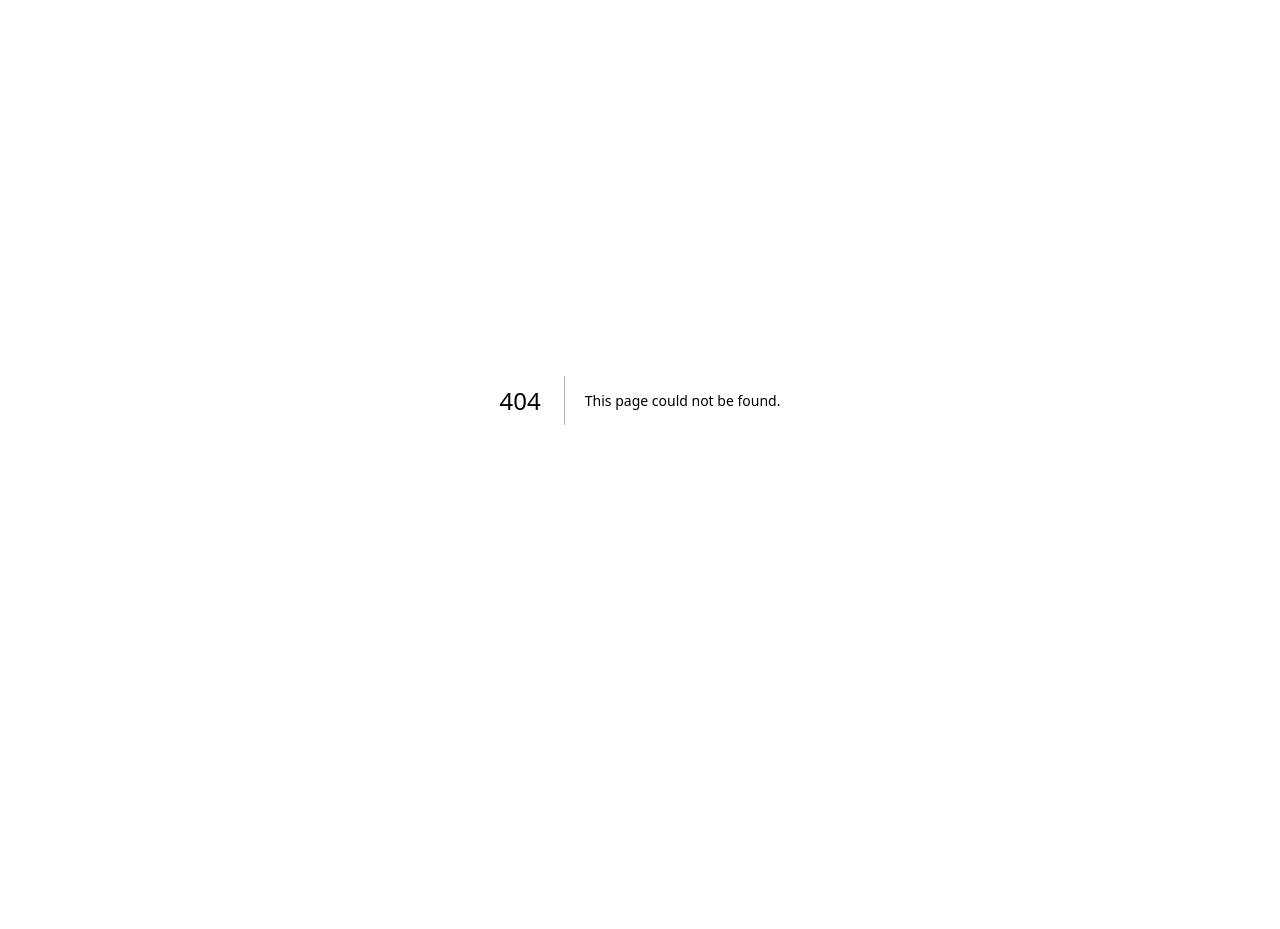
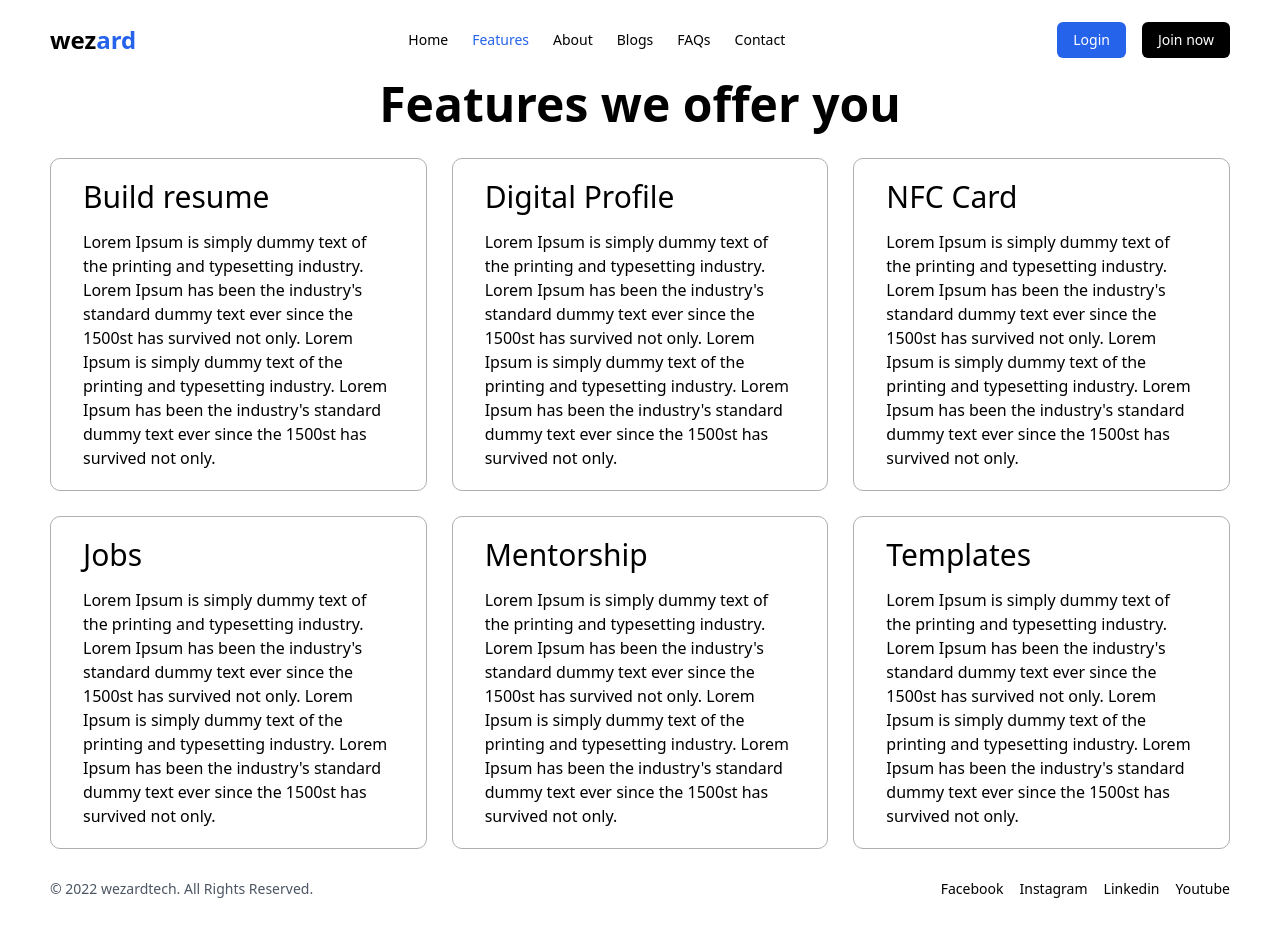
Before and after one commit to hellowizaaard/wizaaard, a Next.js app: page /features in a window 1280 px wide. Before the commit this address had no page. Before the commit the page ends 800 px from the top, so only its background shows below. Built offline with nearby package versions, Linux system fonts and the light colour scheme.

Commit message:
add all public page and route

```diff
--- /dev/null
+++ b/src/app/(public)/about/layout.tsx
@@ -0,0 +1,14 @@
+import type { Metadata } from 'next';
+
+export const metadata: Metadata = {
+  title: 'About | Wezard',
+  description: 'Wizard About page',
+};
+
+export default function AboutLayout({
+  children,
+}: Readonly<{
+  children: React.ReactNode;
+}>) {
+  return <div>{children}</div>;
+}
--- /dev/null
+++ b/src/app/(public)/about/page.tsx
@@ -0,0 +1,43 @@
+import Typography from '@/components/common/Typography';
+import Card from '@/components/public/ui/Card';
+import React from 'react';
+
+const AboutPage = () => {
+  return (
+    <div>
+      <div className="w-full flex items-end mb-[30px]">
+        <Typography className="text-5xl font-bold whitespace-nowrap">
+          About Wezard
+        </Typography>
+        <div className="flex-1 border-b border-gray-400 ml-2" />
+      </div>
+      <div className="w-full grid grid-cols-4 gap-[25px]">
+        <div className="col-span-3 flex flex-col space-y-[30px]">
+          <Card
+            cardTitle={'Our App'}
+            paragraph=""
+            className="flex flex-col space-y-[10px]"
+          />
+          <Card
+            cardTitle={'Our Mission'}
+            paragraph=""
+            className="flex flex-col space-y-[10px]"
+          />
+          <Card
+            cardTitle={'Our Vision'}
+            paragraph=""
+            className="flex flex-col space-y-[10px]"
+          />
+          <Card
+            cardTitle={'Our Excellent Team'}
+            paragraph=""
+            className="flex flex-col space-y-[10px]"
+          />
+        </div>
+        <div>this is image card</div>
+      </div>
+    </div>
+  );
+};
+
+export default AboutPage;
--- /dev/null
+++ b/src/app/(public)/contact/page.tsx
@@ -0,0 +1,50 @@
+import Typography from '@/components/common/Typography';
+import Card from '@/components/public/ui/Card';
+import React from 'react';
+
+const ContactPage = () => {
+  return (
+    <div className="w-[calc(100%-0px)] lg:w-[calc(100%-350px)] xl:lg:w-[calc(100%-450px)] mx-auto ">
+      <div className="w-full flex items-end mb-[30px]">
+        <Typography className="text-5xl font-bold whitespace-nowrap">
+          Contact Wezard
+        </Typography>
+        <div className="flex-1 border-b border-gray-400 ml-2" />
+      </div>
+      <div className="flex flex-col space-y-[30px]">
+        <Card
+          cardTitle={'Wezard Mail Support'}
+          paragraph=""
+          className="flex flex-col space-y-[10px]"
+        />
+        <Card
+          cardTitle={'Wezard Review / Testimonial'}
+          paragraph=""
+          className="flex flex-col space-y-[10px]"
+        />
+        <Card
+          cardTitle={'Wezard Technical Support'}
+          paragraph=""
+          className="flex flex-col space-y-[10px]"
+        />
+        <Card
+          cardTitle={'Wezard App Support'}
+          paragraph=""
+          className="flex flex-col space-y-[10px]"
+        />
+        <Card
+          cardTitle={'Wezard Live Chat / Helpline'}
+          paragraph=""
+          className="flex flex-col space-y-[10px]"
+        />
+        <Card
+          cardTitle={'Wezard HQ Address'}
+          paragraph=""
+          className="flex flex-col space-y-[10px]"
+        />
+      </div>
+    </div>
+  );
+};
+
+export default ContactPage;
--- /dev/null
+++ b/src/app/(public)/features/layout.tsx
@@ -0,0 +1,18 @@
+import type { Metadata } from "next";
+
+export const metadata: Metadata = {
+    title: "Features | Wezard",
+    description: "Wizard Features page",
+};
+
+export default function FeaturesLayout({
+    children,
+}: Readonly<{
+    children: React.ReactNode;
+}>) {
+    return (
+        <div>
+            {children}
+        </div>
+    );
+}
--- /dev/null
+++ b/src/app/(public)/features/page.tsx
@@ -0,0 +1,47 @@
+import Typography from '@/components/common/Typography';
+import Card from '@/components/public/ui/Card';
+import React from 'react';
+
+const FeaturePage = () => {
+  return (
+    <div>
+      <Typography className="text-5xl font-bold text-center mb-[30px]">
+        Features we offer you
+      </Typography>
+      <div className="grid grid-cols-3 gap-[25px]">
+        <Card
+          cardTitle={'Build resume'}
+          paragraph=""
+          className="border border-[#AFAFAF] px-8 py-5 rounded-[10px] flex flex-col space-y-[15px]"
+        />
+        <Card
+          cardTitle={'Digital Profile'}
+          paragraph=""
+          className="border border-[#AFAFAF] px-8 py-5 rounded-[10px] flex flex-col space-y-[15px]"
+        />
+        <Card
+          cardTitle={'NFC Card'}
+          paragraph=""
+          className="border border-[#AFAFAF] px-8 py-5 rounded-[10px] flex flex-col space-y-[15px]"
+        />
+        <Card
+          cardTitle={'Jobs'}
+          paragraph=""
+          className="border border-[#AFAFAF] px-8 py-5 rounded-[10px] flex flex-col space-y-[15px]"
+        />
+        <Card
+          cardTitle={'Mentorship'}
+          paragraph=""
+          className="border border-[#AFAFAF] px-8 py-5 rounded-[10px] flex flex-col space-y-[15px]"
+        />
+        <Card
+          cardTitle={'Templates'}
+          paragraph=""
+          className="border border-[#AFAFAF] px-8 py-5 rounded-[10px] flex flex-col space-y-[15px]"
+        />
+      </div>
+    </div>
+  );
+};
+
+export default FeaturePage;
--- /dev/null
+++ b/src/components/public/features/FeaturesCard.tsx
@@ -0,0 +1,26 @@
+import Typography from '@/components/common/Typography';
+import React from 'react';
+
+interface FeatureCardPropsTypes {
+  cardTitle: string;
+}
+
+const FeaturesCard = ({ cardTitle }: FeatureCardPropsTypes) => {
+  return (
+    <div className="border-[1px] border-[#AFAFAF] px-8 py-5 rounded-[10px]">
+      <Typography as="h2" type="h2">
+        {cardTitle}
+      </Typography>
+      <Typography className="mt-[15px]" as="p" type="p">
+        Lorem Ipsum is simply dummy text of the printing and typesetting
+        industry. Lorem Ipsum has been the industry&apos;s standard dummy text
+        ever since the 1500st has survived not only. Lorem Ipsum is simply dummy
+        text of the printing and typesetting industry. Lorem Ipsum has been the
+        industry&apos;s standard dummy text ever since the 1500st has survived
+        not only.
+      </Typography>
+    </div>
+  );
+};
+
+export default FeaturesCard;
--- /dev/null
+++ b/src/components/public/ui/Card.tsx
@@ -0,0 +1,25 @@
+// components/ui/Card.tsx
+import Typography from '@/components/common/Typography';
+import React from 'react';
+
+interface CardProps {
+  cardTitle: string;
+  paragraph: string;
+  className?: string;
+}
+
+const Card = ({ cardTitle, paragraph, className = '' }: CardProps) => {
+  return (
+    <div className={className}>
+      <Typography as="h2" type="h2">
+        {cardTitle}
+      </Typography>
+      <Typography as="p" type="p">
+        {paragraph ||
+          "Lorem Ipsum is simply dummy text of the printing and typesetting industry. Lorem Ipsum has been the industry's standard dummy text ever since the 1500st has survived not only. Lorem Ipsum is simply dummy text of the printing and typesetting industry. Lorem Ipsum has been the industry's standard dummy text ever since the 1500st has survived not only."}
+      </Typography>
+    </div>
+  );
+};
+
+export default Card;
--- a/src/components/public/ui/Navlink.tsx
+++ b/src/components/public/ui/Navlink.tsx
@@ -1,4 +1,7 @@
-import Link from "next/link";
+'use client';
+
+import Link from 'next/link';
+import { usePathname } from 'next/navigation';
 
 type NavLinkProps = {
   href: string;
@@ -6,9 +9,16 @@ type NavLinkProps = {
 };
 
 export default function NavLink({ href, label }: NavLinkProps) {
+  const pathname = usePathname();
+  const isActive = pathname === href;
   return (
     <li>
-            <Link href={href} className="hover:text-blue-600">
+      <Link
+        href={href}
+        className={`hover:text-blue-600 ${
+          isActive ? 'text-blue-600' : 'text-black'
+        }`}
+      >
         {label}
       </Link>
     </li>
--- a/src/styles/globals.css
+++ b/src/styles/globals.css
@@ -7,6 +7,9 @@
   .universal-padding {
     @apply px-[50px];
   }
+  .fix-width {
+    @apply max-w-[1440px] mx-auto;
+  }
 }
 .heading-primary {
   @apply flex justify-center text-white text-center antialiased tracking-[-4.2px] mt-6 leading-10;
```
Also changed, not shown: src/app/(public)/layout.tsx (+9 -7 lines), src/components/public/shared/Navbar.tsx (+15 -9 lines), 1 other file (tests, documents, lock files or other folders). Lines whose indentation alone changed are shown as unchanged.
